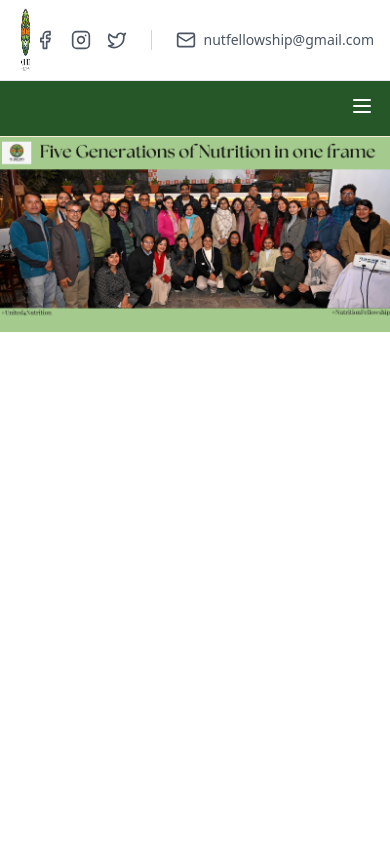
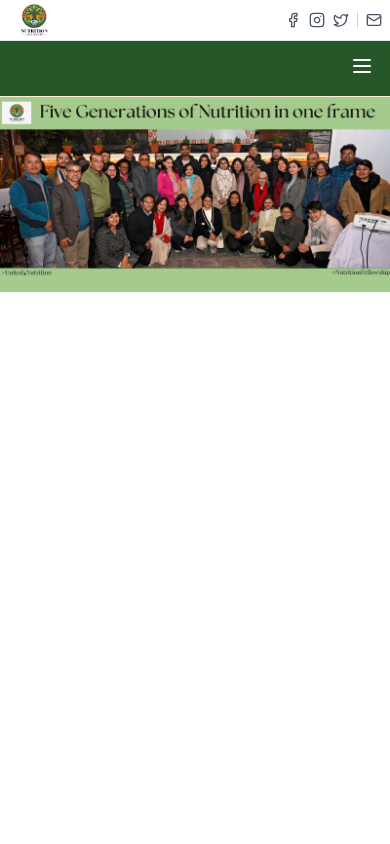
Before and after one commit to Sonugc/nutrition-fellowship, a React (Create React App) app: page / in a window 390 px wide. Shown: the top 844 px of the page. Built offline with nearby package versions, Linux system fonts and the light colour scheme.

Commit message:
topbar sticky updated

```diff
--- a/src/components/Topbar.js
+++ b/src/components/Topbar.js
@@ -3,58 +3,36 @@ import { Mail, Facebook, Twitter, Instagram } from 'lucide-react';
 
 const Topbar = () => {
   return (
-    <div className="bg-white py-0 px-4 border-b border-gray-200">
+    <div className="bg-white py-0 px-2 sm:px-4 border-b border-gray-200 sticky top-0 z-50 shadow-sm">
       <div className="container mx-auto">
         <div className="flex items-center justify-between">
-          {/* Logo */}
+          {/* Logo - Made smaller on mobile */}
           <div className="flex items-center">
-            <img
-              src="/nutrition_logo333.png"
-              alt="Nutrition Logo"
-              className="h-[80px] w-auto"
-            />
+            <img src="/nutrition_logo333.png" alt="Nutrition Logo" className="h-10 w-auto sm:h-16 md:h-20" />
           </div>
 
-          {/* Right side content */}
-          <div className="flex items-center space-x-6">
+          {/* Right side content - Adjusted for mobile */}
+          <div className="flex items-center space-x-2 sm:space-x-4 md:space-x-6">
             {/* Social Media Links */}
-            <div className="flex items-center space-x-4">
-              <a
-                href="https://www.facebook.com/profile.php?id=61572729923914"
-                target="_blank"
-                rel="noopener noreferrer"
-                className="text-gray-600 hover:text-blue-600 transition-colors"
-              >
-                <Facebook size={20} />
+            <div className="flex items-center space-x-2 sm:space-x-4">
+              <a href="https://www.facebook.com/profile.php?id=61572729923914" target="_blank" rel="noopener noreferrer" className="text-gray-600 hover:text-blue-600 transition-colors">
+                <Facebook size={16} className="sm:w-5 sm:h-5 md:w-6 md:h-6" />
               </a>
-              <a
-                href="https://www.instagram.com/nutfellowship/?hl=en"
-                target="_blank"
-                rel="noopener noreferrer"
-                className="text-gray-600 hover:text-pink-600 transition-colors"
-              >
-                <Instagram size={20} />
+              <a href="https://www.instagram.com/nutfellowship/?hl=en" target="_blank" rel="noopener noreferrer" className="text-gray-600 hover:text-pink-600 transition-colors">
+                <Instagram size={16} className="sm:w-5 sm:h-5 md:w-6 md:h-6" />
               </a>
-              <a
-                href="https://x.com/nutfellowship"
-                target="_blank"
-                rel="noopener noreferrer"
-                className="text-gray-600 hover:text-blue-400 transition-colors"
-              >
-                <Twitter size={20} />
+              <a href="https://x.com/nutfellowship" target="_blank" rel="noopener noreferrer" className="text-gray-600 hover:text-blue-400 transition-colors">
+                <Twitter size={16} className="sm:w-5 sm:h-5 md:w-6 md:h-6" />
               </a>
             </div>
 
             {/* Vertical Separator */}
-            <div className="h-5 w-px bg-gray-300"></div>
+            <div className="h-4 w-px bg-gray-300 sm:h-5"></div>
 
-            {/* Email */}
-            <a
-              href="https://mail.google.com/mail/?view=cm&fs=1&to=nutfellowship@gmail.com"
-              className="flex items-center space-x-2 text-gray-600 hover:text-blue-600 transition-colors"
-            >
-              <Mail size={20} />
-              <span className="text-sm">nutfellowship@gmail.com</span>
+            {/* Email - Hidden text on very small screens */}
+            <a href="https://mail.google.com/mail/?view=cm&fs=1&to=nutfellowship@gmail.com" className="flex items-center space-x-1 sm:space-x-2 text-gray-600 hover:text-blue-600 transition-colors">
+              <Mail size={16} className="sm:w-5 sm:h-5 md:w-6 md:h-6" />
+              <span className="hidden xs:inline text-xs sm:text-sm">nutfellowship@gmail.com</span>
             </a>
           </div>
         </div>
```
